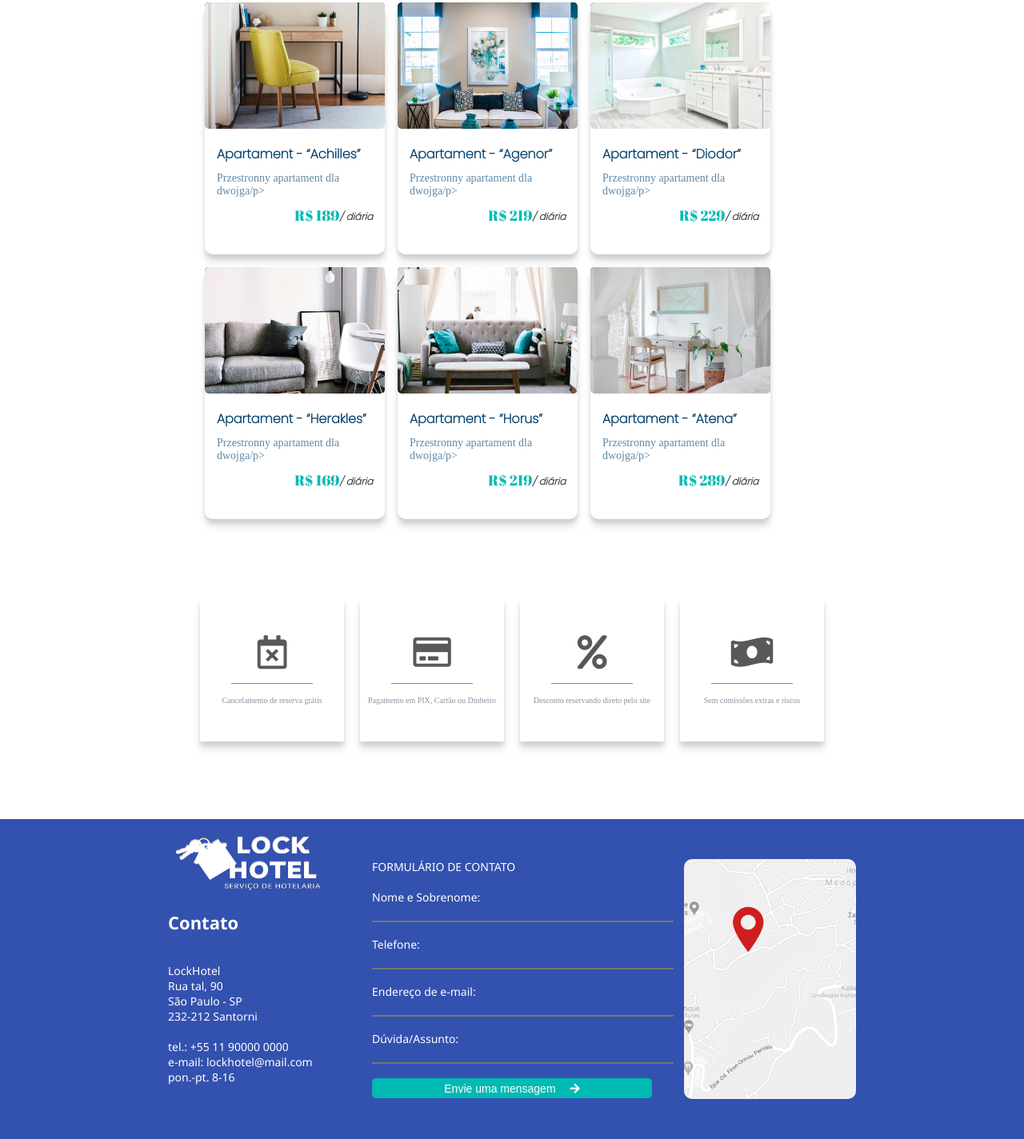
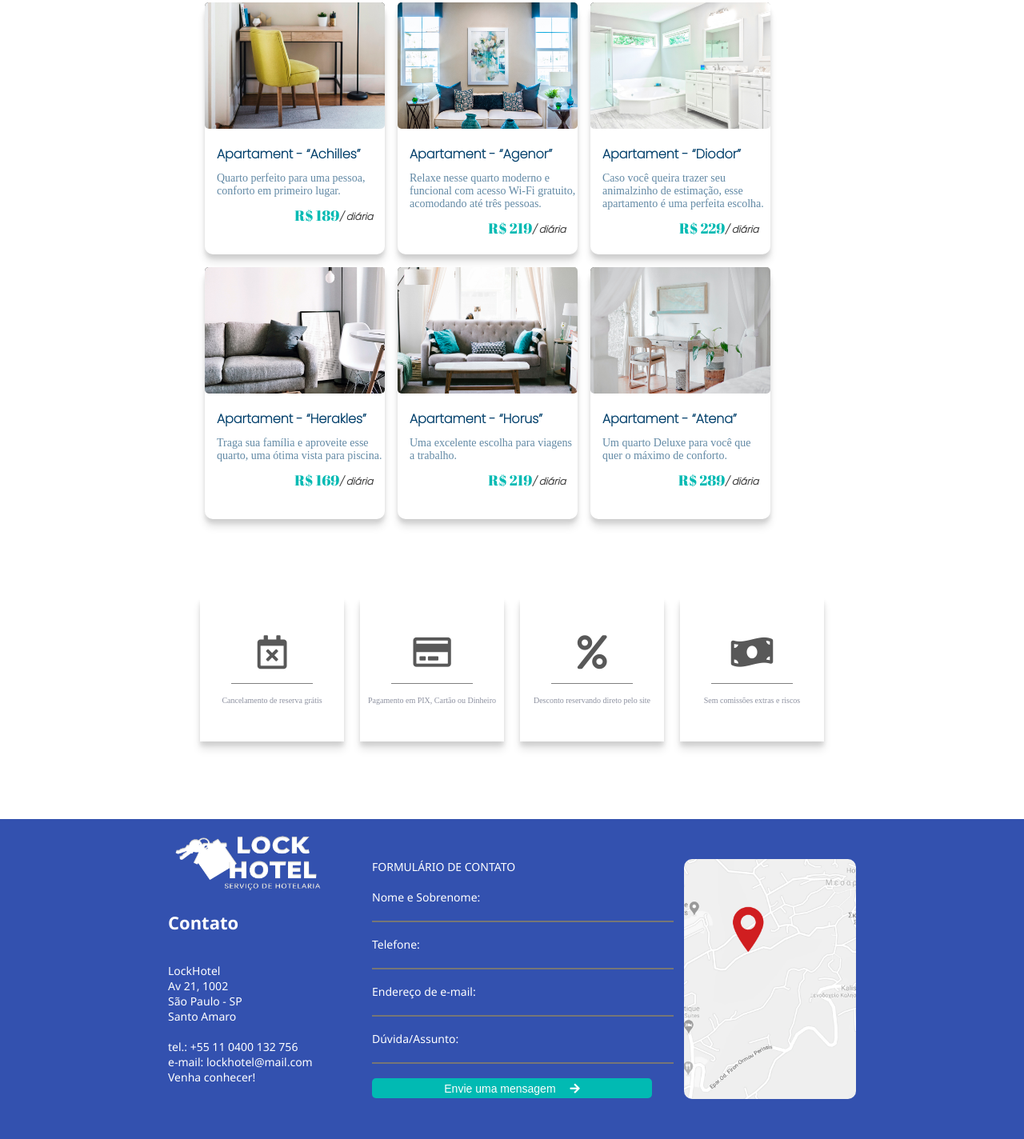
Before and after one commit to hillary-reis/lockhotel, a plain HTML site: page quartos.html in a window 1280 px wide. Shown: the part 916-2340 px from the top of the page at 80% size. Drawn offline with Linux system fonts and the light colour scheme.

Commit message:
fix(65): adjusting room page

```diff
--- a/quartos.html
+++ b/quartos.html
@@ -1,7 +1,7 @@
 <!DOCTYPE html>
 <html lang="pt-br">
     <head>
-        <title>LockHotel - Quartos</title>
+        <title>LockHotel | Quartos</title>
         <meta charset="utf-8">
         <link rel="preconnect" href="https://fonts.googleapis.com">
         <link rel="preconnect" href="https://fonts.gstatic.com" crossorigin>
@@ -14,7 +14,7 @@
         <link rel="preconnect" href="https://fonts.googleapis.com">
         <link rel="preconnect" href="https://fonts.gstatic.com" crossorigin>
         <link rel="stylesheet" href="https://fonts.googleapis.com/css2?family=Abril+Fatface&display=swap">
-        <link rel="icon" href="img/ico.png" type="imagem/png"/>
+        <link rel="icon" href="img/ico.png" type="image/png"/>
     </head>
 
     <body>
@@ -24,10 +24,13 @@
                 <img src="img/logo.png" class="logo-header">
                 <nav class="nav-quartos">
                     <ul class="menu">
+                        <a href="quartos.html">
                             <button class="btn">
                                 <i class="far fa-calendar-alt"></i>
                                 &nbsp;
-                        <span class="btn-text-header">FAÇA SUA RESERVA</span></button>
+                                <span class="btn-text-header">FAÇA SUA RESERVA</span>
+                            </button>
+                        </a>
                     </ul>
                 </nav>
             </div>
@@ -48,7 +51,6 @@
                         <div class="search-entrada txt-items">SAíDA <br>
                             <input id="date" type="date" class="calendar">
                         </div>
-
                         <div class="search-entrada txt-items">
                             PESSOAS
                             <form method="post" action="#" class="">
@@ -188,13 +190,11 @@
                             </div>
                         </div>
                     </div>
-
                     <div class="calendar-2">
                         <div class="calendar">
                             <div class="month-indicator">
                                 <time datetime="2022-02"> Fevereiro 2022 </time>
                             </div>
-
                             <div class="day-of-week">
                                 <div>Seg&nbsp;&nbsp;&nbsp;</div>
                                 <div>Ter&nbsp;&nbsp;&nbsp;</div>
@@ -204,7 +204,6 @@
                                 <div>Sab&nbsp;&nbsp;&nbsp;</div>
                                 <div>Dom</div>
                             </div>
-
                             <div class="date-grid feb">
                                 <button>
                                 <time datetime="2022-02-01">1</time>
@@ -315,40 +314,52 @@
                     <br>
                     <div class="container-rooms">
                         <div class="room-card">
+                            <a href="quarto-descricao.html">
                             <img src="img/ap1.jpg" class="img-slide">
                             <p class="room-title">Apartament - “Achilles”</p>
-                            <p class="slide-text">Przestronny apartament dla dwojga/p>
+                            <p class="slide-text">Quarto perfeito para uma pessoa, conforto em primeiro lugar.</p>
                             <p class="slide-preco">R$ 189<i class="slide-diario-txt">/ diária</i></p>
+                            </a>
                         </div>
                         <div class="room-card">
+                            <a href="quarto-descricao.html">
                             <img src="img/ap2.jpg" class="img-slide">
                             <p class="room-title">Apartament - “Agenor”</p>
-                            <p class="slide-text">Przestronny apartament dla dwojga/p>
+                            <p class="slide-text">Relaxe nesse quarto moderno e funcional com acesso Wi-Fi gratuito, acomodando até três pessoas.</p>
                             <p class="slide-preco">R$ 219<i class="slide-diario-txt">/ diária</i></p>
+                            </a>
                         </div>
                         <div class="room-card">
+                            <a href="quarto-descricao.html">
                             <img src="img/ap3.jpg" class="img-slide">
                             <p class="room-title">Apartament - “Diodor”</p>
-                            <p class="slide-text">Przestronny apartament dla dwojga/p>
+                            <p class="slide-text">Caso você queira trazer seu animalzinho de estimação, esse apartamento é uma perfeita escolha.</p>
                             <p class="slide-preco">R$ 229<i class="slide-diario-txt">/ diária</i></p>
+                            </a>
                         </div>
                         <div class="room-card">
+                            <a href="quarto-descricao.html">
                             <img src="img/ap4.jpg" class="img-slide">
                             <p class="room-title">Apartament - “Herakles”</p>
-                            <p class="slide-text">Przestronny apartament dla dwojga/p>
+                            <p class="slide-text">Traga sua família e aproveite esse quarto, uma ótima vista para piscina.</p>
                             <p class="slide-preco">R$ 169<i class="slide-diario-txt">/ diária</i></p>
+                            </a>
                         </div>
                         <div class="room-card">
+                            <a href="quarto-descricao.html">
                             <img src="img/ap5.jpg" class="img-slide">
                             <p class="room-title">Apartament - “Horus”</p>
-                            <p class="slide-text">Przestronny apartament dla dwojga/p>
+                            <p class="slide-text">Uma excelente escolha para viagens a trabalho.</p>
                             <p class="slide-preco">R$ 219<i class="slide-diario-txt">/ diária</i></p>
+                            </a>
                         </div>
                         <div class="room-card">
+                            <a href="quarto-descricao.html">
                             <img src="img/ap6.jpg" class="img-slide">
                             <p class="room-title">Apartament - “Atena”</p>
-                            <p class="slide-text">Przestronny apartament dla dwojga/p>
+                            <p class="slide-text">Um quarto Deluxe para você que quer o máximo de conforto.</p>
                             <p class="slide-preco">R$ 289<i class="slide-diario-txt">/ diária</i></p>
+                            </a>
                         </div>
                     </div>
 
@@ -381,16 +392,15 @@
                 </div>
             </div>
         </main>
-
         <footer class="footer-centered">
             <div class="background-footer">
                 <div class="f1">
                     <img src="img/logo.png" class="footer-logo">
                     <p class="footer-title">Contato</p>
                     <br><br>
-                    <p class="footer-txt">LockHotel <br>Rua tal, 90 <br> São Paulo - SP <br>232-212 Santorni
+                    <p class="footer-txt">LockHotel <br>Av 21, 1002 <br> São Paulo - SP <br> Santo Amaro
                         <br><br>
-                        tel.: +55 11 90000 0000 <br> e-mail: lockhotel@mail.com <br> pon.-pt. 8-16
+                        tel.: +55 11 0400 132 756 <br> e-mail: lockhotel@mail.com <br> Venha conhecer!
                     </p>
                 </div>
                 <div class="f2">
@@ -418,8 +428,8 @@
                             <input id="duvida" class="input" name="duvida" type="text" value="" size="45" /><br />
                         </div>
                         <br />
-                        <button class="footer-btn">Envie uma mensagem &emsp;<i class="fas fa-arrow-right"></i></button>
                     </form>
+                    <a href="contato.html"><button class="footer-btn">Envie uma mensagem &emsp;<i class="fas fa-arrow-right"></i></button></a>
                     </p>
                 </div>
                 <div class="f1">  <img src="img/location.jpg" class="footer-img"> </div>
```
Lines whose indentation alone changed are shown as unchanged.
